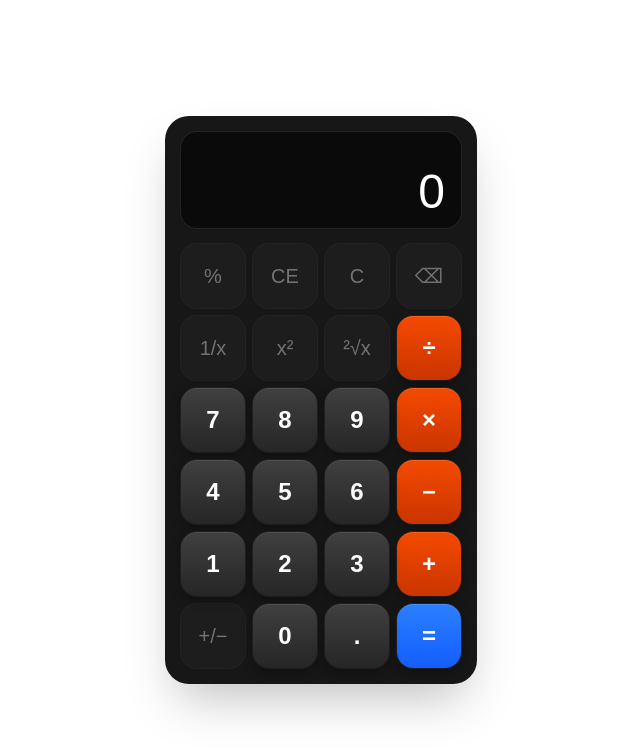
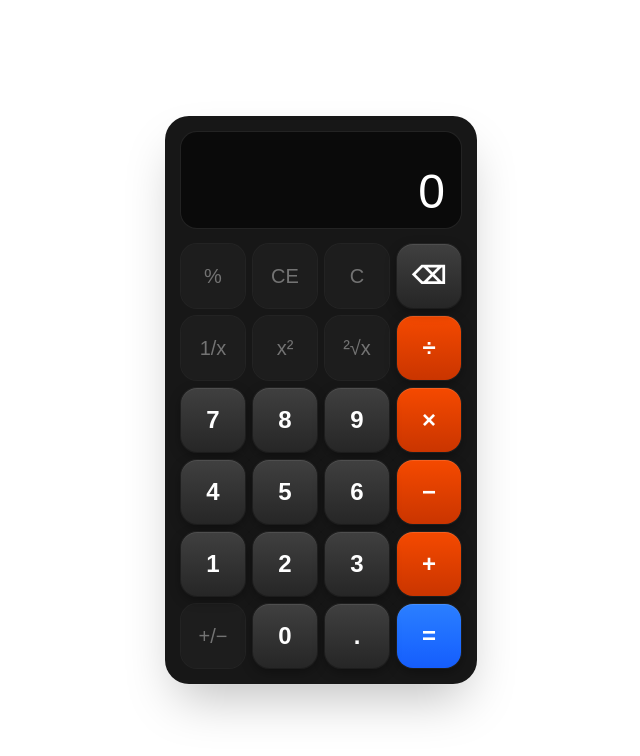
Before and after one commit to PedroheinrichD/Calculator, a Next.js app in the folder my-app/: page / in a window 1280 px wide. Shown: the top 756 px of the page, without its empty margins (319-959 px from the left). Built offline with nearby package versions, Linux system fonts and the light colour scheme.

Commit message:
feat: implement button delete for clean display

```diff
--- a/my-app/components/Calculator.tsx
+++ b/my-app/components/Calculator.tsx
@@ -24,6 +24,10 @@ export default function Calculator() {
         }
     }
 
+    const handleDelete = () => {
+        setDisplay("")
+    }
+
     return (
         <div className="flex min-h-screen items-center justify-center py-6">
             <div className="w-fit rounded-3xl bg-neutral-900 p-4 shadow-2xl ring-1 ring-white/10">
@@ -35,7 +39,7 @@ export default function Calculator() {
                     <button disabled className={placeholderKey}>%</button>
                     <button disabled className={placeholderKey}>CE</button>
                     <button disabled className={placeholderKey}>C</button>
-                    <button disabled className={placeholderKey}>⌫</button>
+                    <Button character="⌫" label="⌫" onClick={handleDelete} />
 
                     <button disabled className={placeholderKey}>1/x</button>
                     <button disabled className={placeholderKey}>x²</button>
--- a/my-app/types/ButtonType.ts
+++ b/my-app/types/ButtonType.ts
@@ -1,7 +1,7 @@
-type ButtonCharacter = '0' | '1' | '2' | '3' | '4' | '5' | '6' | '7' | '8' | '9' | '+' | '-' | '*' | '/' | '=' | '.';
+type ButtonCharacter = '0' | '1' | '2' | '3' | '4' | '5' | '6' | '7' | '8' | '9' | '+' | '-' | '*' | '/' | '=' | '.' | '⌫' ;
 
 export type ButtonType = {
-    character: ButtonCharacter
+    character?: ButtonCharacter
     className?: string
     label?: string
     onClick: (value: ButtonCharacter) => void
```
